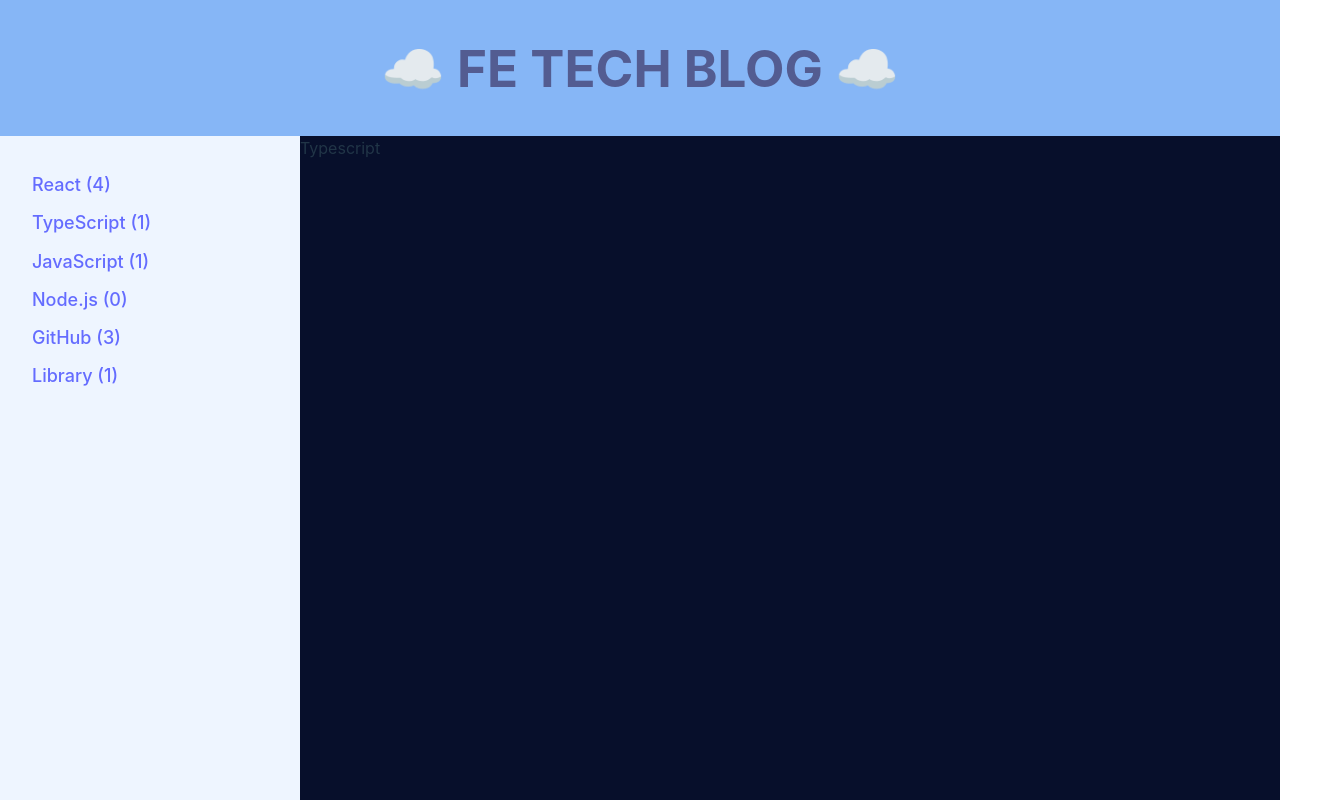
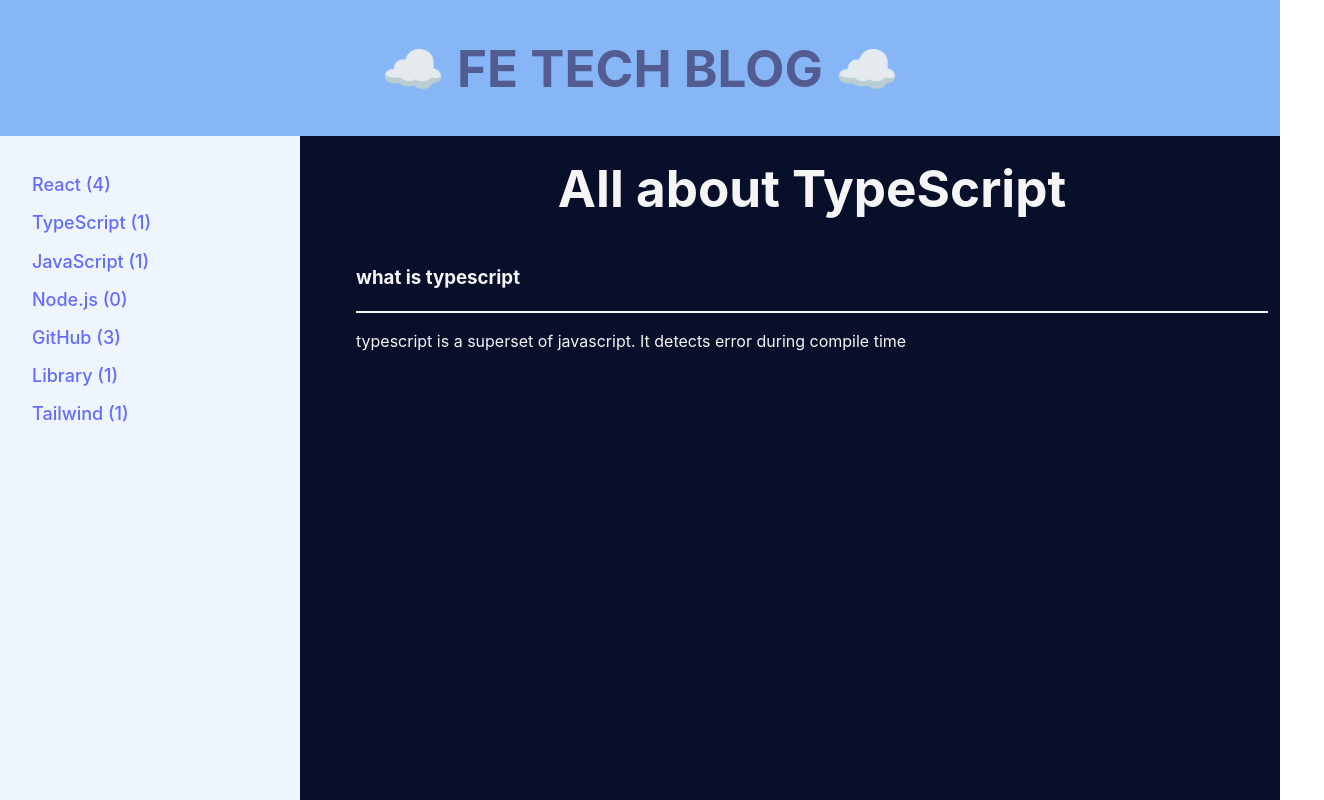
Before and after one commit to lenayoo/lena-archive, a React (Vite) app: page /typescript in a window 1280 px wide. Shown: the top 800 px of the page, 1324 px wide, since content can reach past the window. Built offline with nearby package versions, Linux system fonts and the light colour scheme.

Commit message:
sunday code

```diff
--- a/src/App.tsx
+++ b/src/App.tsx
@@ -6,6 +6,7 @@ import Nodejs from "./Pages/Nodejs";
 import Github from "./Pages/Github";
 import Library from "./Pages/Library";
 import "./App.css";
+import Tailwind from "./Pages/Tailwind";
 
 function App() {
   return (
@@ -34,6 +35,9 @@ function App() {
             <li>
               <Link to="/library">Library (1)</Link>
             </li>
+            <li>
+              <Link to="/tailwind">Tailwind (1)</Link>
+            </li>
           </ul>
         </div>
         <div className="content">
@@ -44,6 +48,7 @@ function App() {
             <Route path="/nodejs" element={<Nodejs />} />
             <Route path="/github" element={<Github />} />
             <Route path="/library" element={<Library />} />
+            <Route path="/tailwind" element={<Tailwind />} />
           </Routes>
         </div>
       </div>
--- a/src/Pages/Styles.css
+++ b/src/Pages/Styles.css
@@ -15,8 +15,11 @@
   margin: 0.5em 3.5em;
 }
 
-.container__title h3 {
+.container__title {
   border-bottom: 2px solid whitesmoke;
   padding-bottom: 1em;
+}
 
+.container__content {
+  margin-top: 1em;
 }
--- /dev/null
+++ b/src/Pages/Tailwind.tsx
@@ -0,0 +1,5 @@
+function Tailwind() {
+  return <div>Tailwind</div>;
+}
+
+export default Tailwind;
--- a/src/Pages/Typescript.tsx
+++ b/src/Pages/Typescript.tsx
@@ -1,7 +1,13 @@
-import React from "react";
+import Form from "./Form";
 
 function Typescript() {
-  return <div>Typescript</div>;
+  return (
+    <Form
+      title="All about TypeScript"
+      containerTitle="what is typescript"
+      containerContent="typescript is a superset of javascript. It detects error during compile time"
+    />
+  );
 }
 
 export default Typescript;
```
